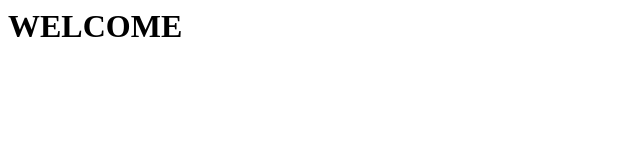
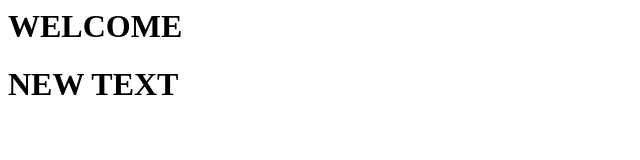
Before and after one commit to vikramgowd/Test, a plain HTML site: page index.html in a window 1280 px wide. Shown: the whole page, without its empty margins (0-640 px from the left). Drawn offline with Linux system fonts and the light colour scheme.

Commit message:
New text added

```diff
--- a/index.html
+++ b/index.html
@@ -1 +1,2 @@
 <h1> WELCOME </h1>
+<h1> NEW TEXT <h1>
```
